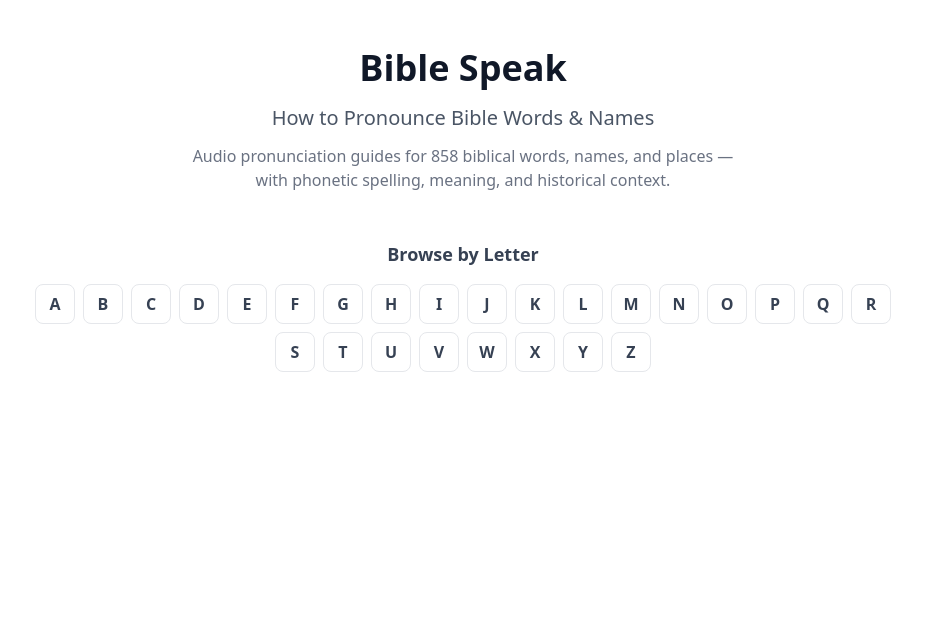
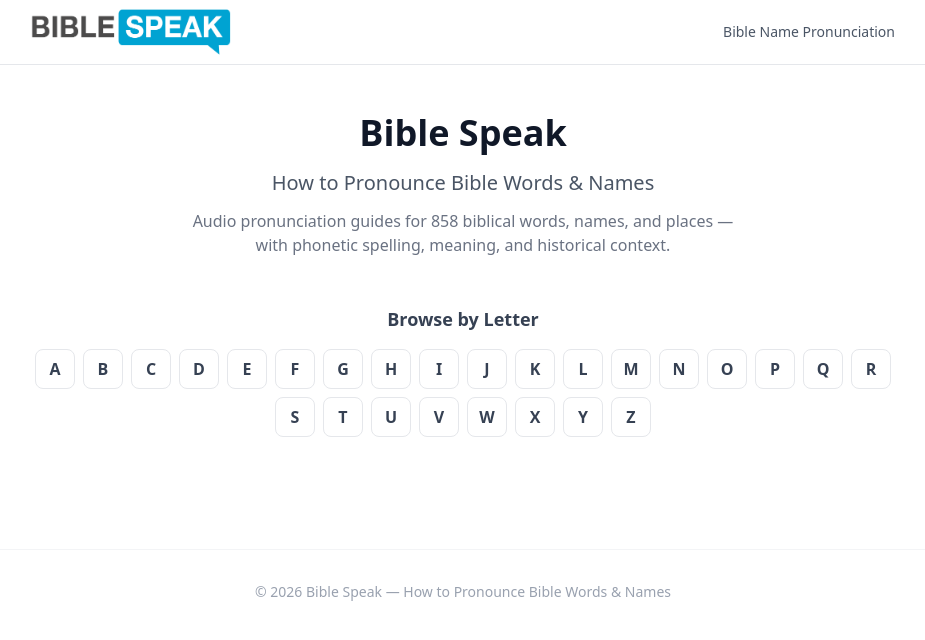
Before and after one commit to brighttribe/biblespeak-nextjs, a Next.js app: page / in a window 1280 px wide. Shown: the top 640 px of the page, without its empty margins (177-1102 px from the left). Built offline with nearby package versions, Linux system fonts and the light colour scheme; no server answers.

Commit message:
feat: add root layout with header, logo, footer, and AdSense placeholder
Also fix null guard in letter-words generateMetadata to prevent build
error when Next.js 16 Turbopack evaluates the route without params.

Co-Authored-By: Claude Sonnet 4.6 <noreply@anthropic.com>

```diff
--- a/app/[letter]-words/page.tsx
+++ b/app/[letter]-words/page.tsx
@@ -15,6 +15,7 @@ export async function generateMetadata({
   params: Promise<{ letter: string }>
 }): Promise<Metadata> {
   const { letter } = await params
+  if (!letter) return {}
   return {
     title: `Bible Words Starting with ${letter.toUpperCase()} | Bible Speak`,
     description: `Pronunciation guides for all Bible words and names starting with the letter ${letter.toUpperCase()}.`,
--- a/app/layout.tsx
+++ b/app/layout.tsx
@@ -1,33 +1,58 @@
-import type { Metadata } from "next";
-import { Geist, Geist_Mono } from "next/font/google";
-import "./globals.css";
-
-const geistSans = Geist({
-  variable: "--font-geist-sans",
-  subsets: ["latin"],
-});
-
-const geistMono = Geist_Mono({
-  variable: "--font-geist-mono",
-  subsets: ["latin"],
-});
+import type { Metadata } from 'next'
+import Image from 'next/image'
+import './globals.css'
 
 export const metadata: Metadata = {
-  title: "Create Next App",
-  description: "Generated by create next app",
-};
+  title: {
+    default: 'Bible Speak — How to Pronounce Bible Words & Names',
+    template: '%s | Bible Speak',
+  },
+  description: 'Audio pronunciation guides for 858 biblical words and names.',
+  metadataBase: new URL(process.env.NEXT_PUBLIC_SITE_URL ?? 'https://biblespeak.org'),
+}
 
 export default function RootLayout({
   children,
-}: Readonly<{
-  children: React.ReactNode;
-}>) {
+}: {
+  children: React.ReactNode
+}) {
   return (
-    <html
-      lang="en"
-      className={`${geistSans.variable} ${geistMono.variable} h-full antialiased`}
-    >
-      <body className="min-h-full flex flex-col">{children}</body>
+    <html lang="en">
+      <body className="bg-white text-gray-900 antialiased">
+        <header className="border-b border-gray-200 bg-white">
+          <div className="max-w-4xl mx-auto px-4 h-16 flex items-center justify-between">
+            <a href="/">
+              <Image
+                src="/bible-speak-logo.png"
+                alt="Bible Speak"
+                width={200}
+                height={52}
+                priority
+              />
+            </a>
+            <nav className="flex gap-4 text-sm">
+              <a href="/a-words/" className="text-gray-600 hover:text-blue-600">
+                Bible Name Pronunciation
+              </a>
+            </nav>
+          </div>
+        </header>
+
+        {children}
+
+        <footer className="mt-16 border-t border-gray-100 py-8 text-center text-sm text-gray-400">
+          <p>© {new Date().getFullYear()} Bible Speak — How to Pronounce Bible Words &amp; Names</p>
+        </footer>
+
+        {/* Google AdSense — uncomment and add your publisher ID after launch */}
+        {/*
+        <script
+          async
+          src="https://pagead2.googlesyndication.com/pagead/js/adsbygoogle.js?client=ca-pub-XXXXXXXXXX"
+          crossOrigin="anonymous"
+        />
+        */}
+      </body>
     </html>
-  );
+  )
 }
```
